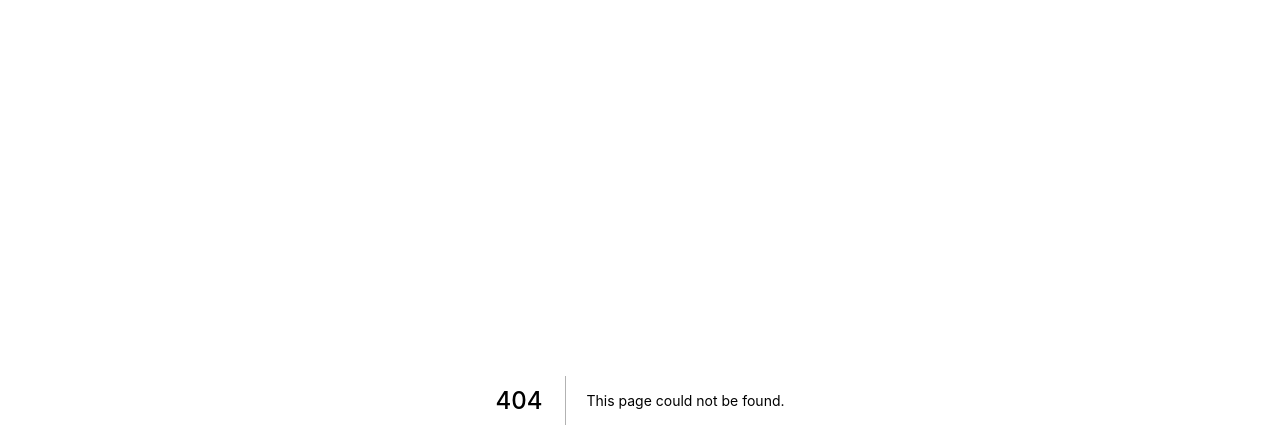
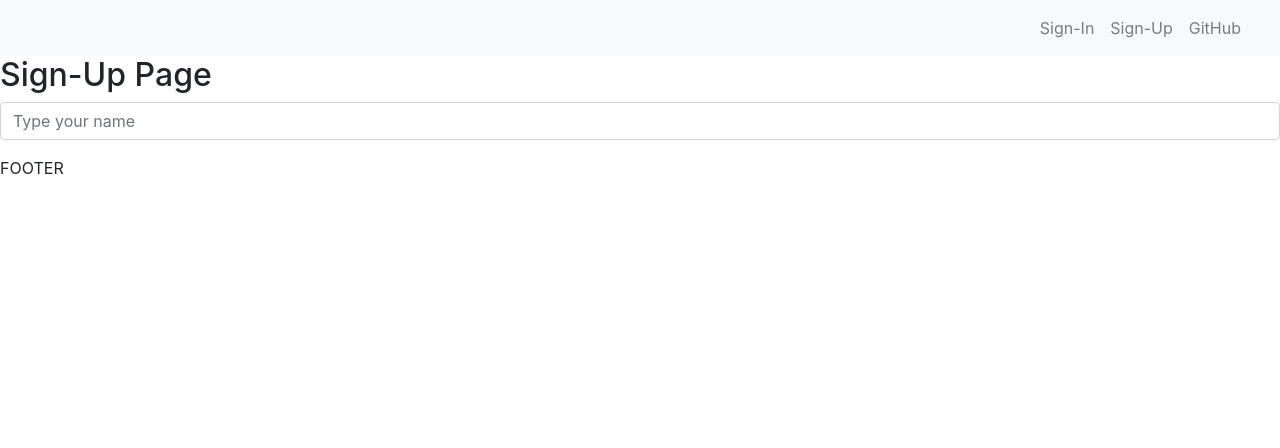
Before and after one commit to vinnyvilasboa/blog-frontend, a Next.js app: page /signup in a window 1280 px wide. Before the commit this address had no page. Shown: the top 448 px of the page. Built offline with nearby package versions, Linux system fonts and the light colour scheme.

Commit message:
signup component work

```diff
--- a/components/Header.js
+++ b/components/Header.js
@@ -1,6 +1,8 @@
 //to use hooks
 import { useState } from 'react';
-import {APP_NAME} from '../config';
+import { APP_NAME } from '../config';
+import Link from 'next/link'
+
 import {
     Collapse,
     Navbar,
@@ -26,12 +28,25 @@ const Header = () => {
     return (
         <div>
             <Navbar color="light" light expand="md">
-        <NavbarBrand href="/">{APP_NAME}</NavbarBrand>
+                <Link href="/">
+                    <NavLink className="font-weight-bold">{APP_NAME}</NavLink>
+                </Link>
                 <NavbarToggler onClick={toggle} />
                 <Collapse isOpen={isOpen} navbar>
                     <Nav className="ml-auto" navbar>
                         <NavItem>
-              <NavLink href="/components/">Components</NavLink>
+                            <Link href="/signin">
+                                <NavLink>
+                                    Sign-In
+                                </NavLink>
+                            </Link>
+                        </NavItem>
+                        <NavItem>
+                            <Link href="/signup">
+                                <NavLink>
+                                    Sign-Up
+                                </NavLink>
+                            </Link>
                         </NavItem>
                         <NavItem>
                             <NavLink href="https://github.com/reactstrap/reactstrap">GitHub</NavLink>
--- /dev/null
+++ b/components/auth/SignupComponent.js
@@ -0,0 +1,33 @@
+const SignupComponent = () => {
+
+/////////////////////////SetState Methods///////////////////////////////////////
+const handleSubmit = (e) => {
+        e.preventDefault();
+        console.log('handle submit')
+    }
+    const handleChange = (e) => {
+        e.preventDefault();
+        console.log(e.target.value)
+    }
+
+///////////////////////////SIGNUP FORM /////////////////////////////////////
+    const signupForm = () => {
+        return (
+            <form onSubmit={handleSubmit}>
+                <div className="form-group">
+                    <input onChange={handleChange} type="text" className="form-control" placeholder="Type your name " />
+                </div>
+            </form>
+        )
+    }
+///////////////////////////DISPLAY/////////////////////////////////////
+
+    return (
+        <div>
+            {signupForm()}
+        </div>
+
+    )
+}
+
+export default SignupComponent
--- /dev/null
+++ b/pages/signup.js
@@ -0,0 +1,21 @@
+//Home page - Landing page//
+import Layout from '../components/Layout'
+import SignupComponent from '../components/auth/SignupComponent';
+import Link from 'next/link'
+import {NavLink} from 'reactstrap';
+
+
+const Signup = () => {
+
+    return (
+        <Layout>
+            <h2> Sign-Up Page </h2>
+            {/* <Link href="/">
+            <NavLink>Home</NavLink>
+            </Link> */}
+            <SignupComponent/>
+        </Layout>
+    )
+}
+
+export default Signup;
```
Also changed, not shown: pages/index.js (+7 -1 lines), pages/signin.js (added, +18 -0 lines). Lines whose indentation alone changed are shown as unchanged.
